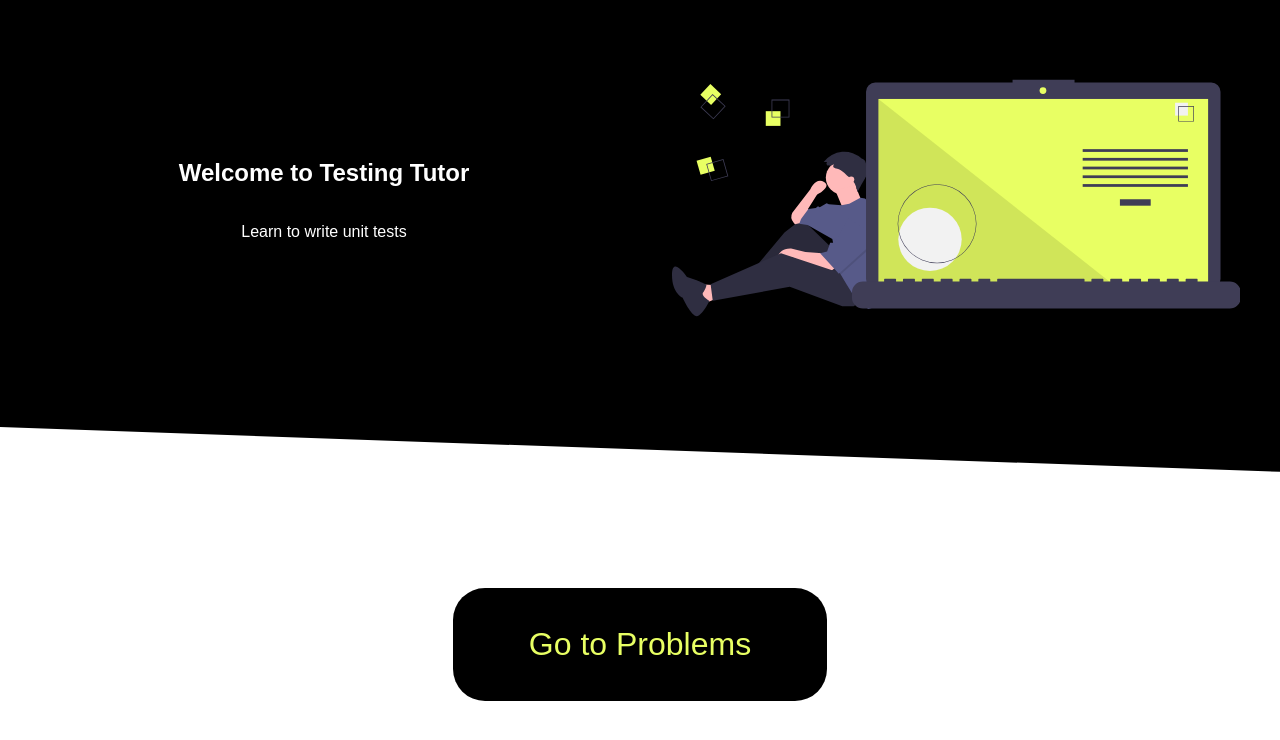
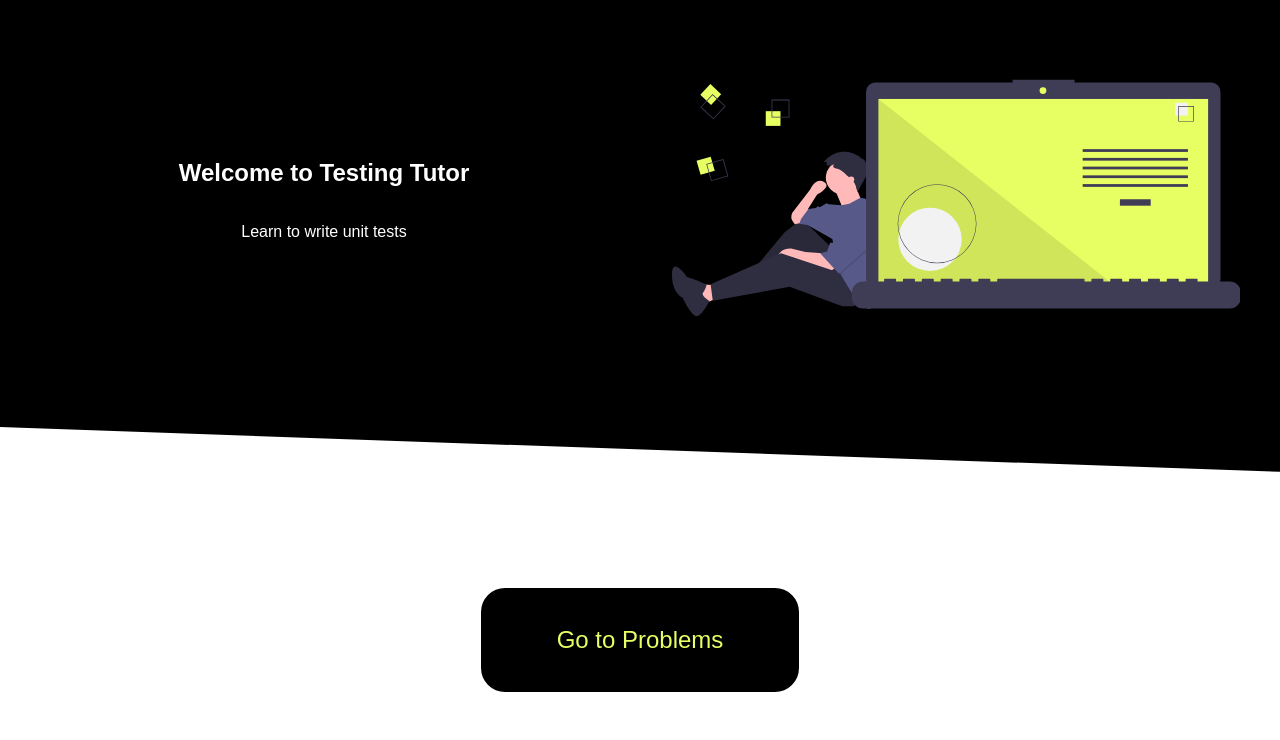
Before and after one commit to harish-aka-shivi/testing-tutor, a Next.js app in the folder client/: page / in a window 1280 px wide. Shown: the top 740 px of the page. Built offline with nearby package versions, Linux system fonts and the light colour scheme.

Commit message:
style: remove unused variables

```diff
--- a/client/containers/Home/index.js
+++ b/client/containers/Home/index.js
@@ -109,7 +109,7 @@ const GoToProblemsButton = styled.a`
   padding-left: 6%;
   padding-right: 6%;
   color: ${props => props.theme.colors.accent};
-  font-size: 2rem;
+  font-size: 1.5rem;
   border-radius: 1em;
   cursor: pointer;
 `;
--- a/client/containers/ProblemDetail/expectEvaluator.js
+++ b/client/containers/ProblemDetail/expectEvaluator.js
@@ -49,7 +49,6 @@ const ExpectEvaluator = ({
   const onDoneClick = event => {
     event.preventDefault();
     const isRight = checkSolution(inputValue, solution);
-    console.log(isRight, inputValue, solution);
     if (isRight) {
       markExpectDone(_id);
     }
--- a/client/hooks/useGetTrackedProblem.js
+++ b/client/hooks/useGetTrackedProblem.js
@@ -24,7 +24,6 @@ const useGetTrackedProblem = key => {
   }
 
   const saveProblem = question => {
-    console.log(trackedFile);
     trackedFile[key] = question;
     setTrackedFile(trackedFile);
   };
--- a/client/next.config.js
+++ b/client/next.config.js
@@ -2,7 +2,7 @@ const path = require('path');
 
 module.exports = {
   include: path.resolve(__dirname, 'src/assets/svg'),
-  webpack: (config, options) => {
+  webpack: config => {
     config.module.rules.push(
       {
         test: /\.svg$/,
```
